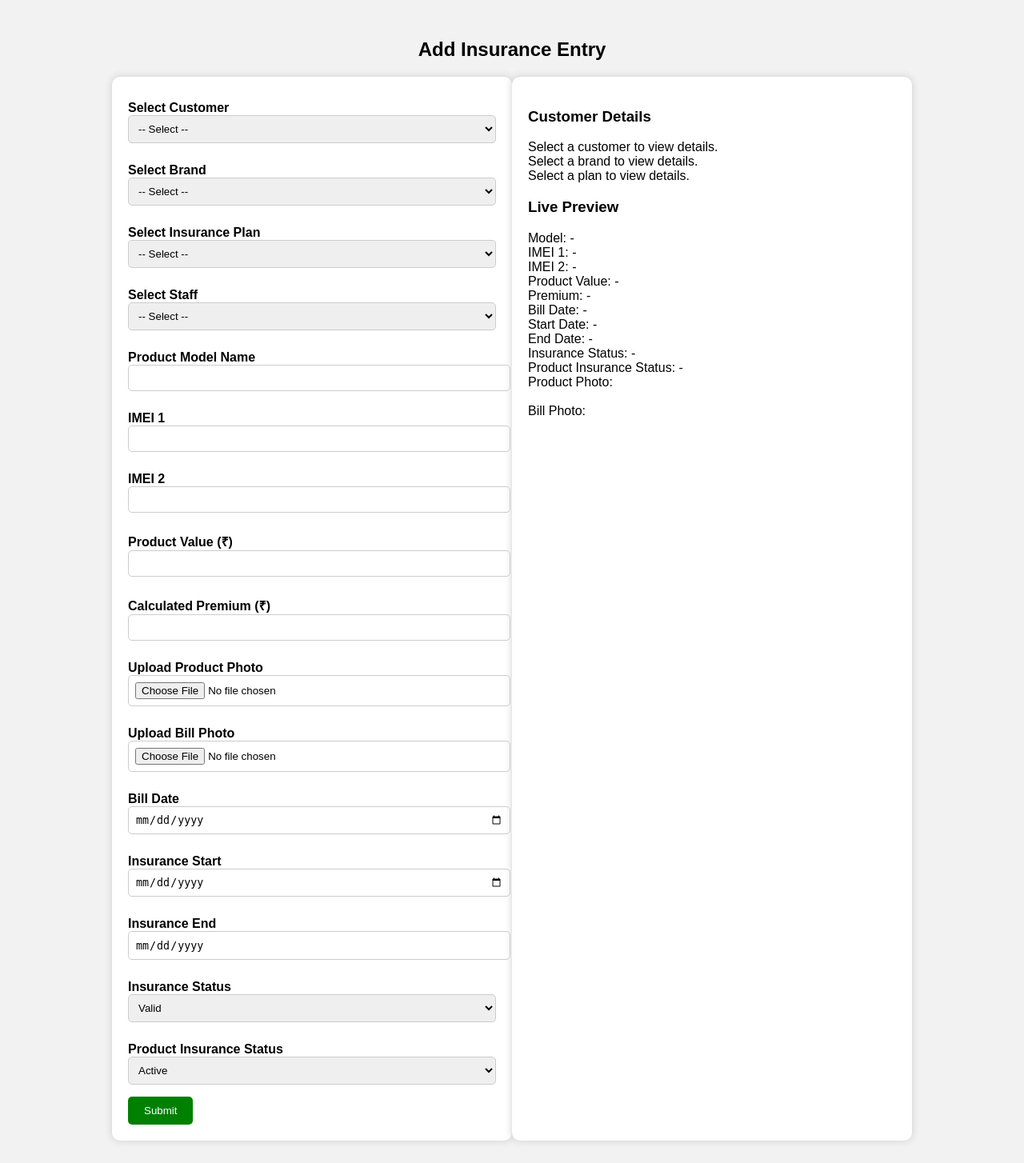
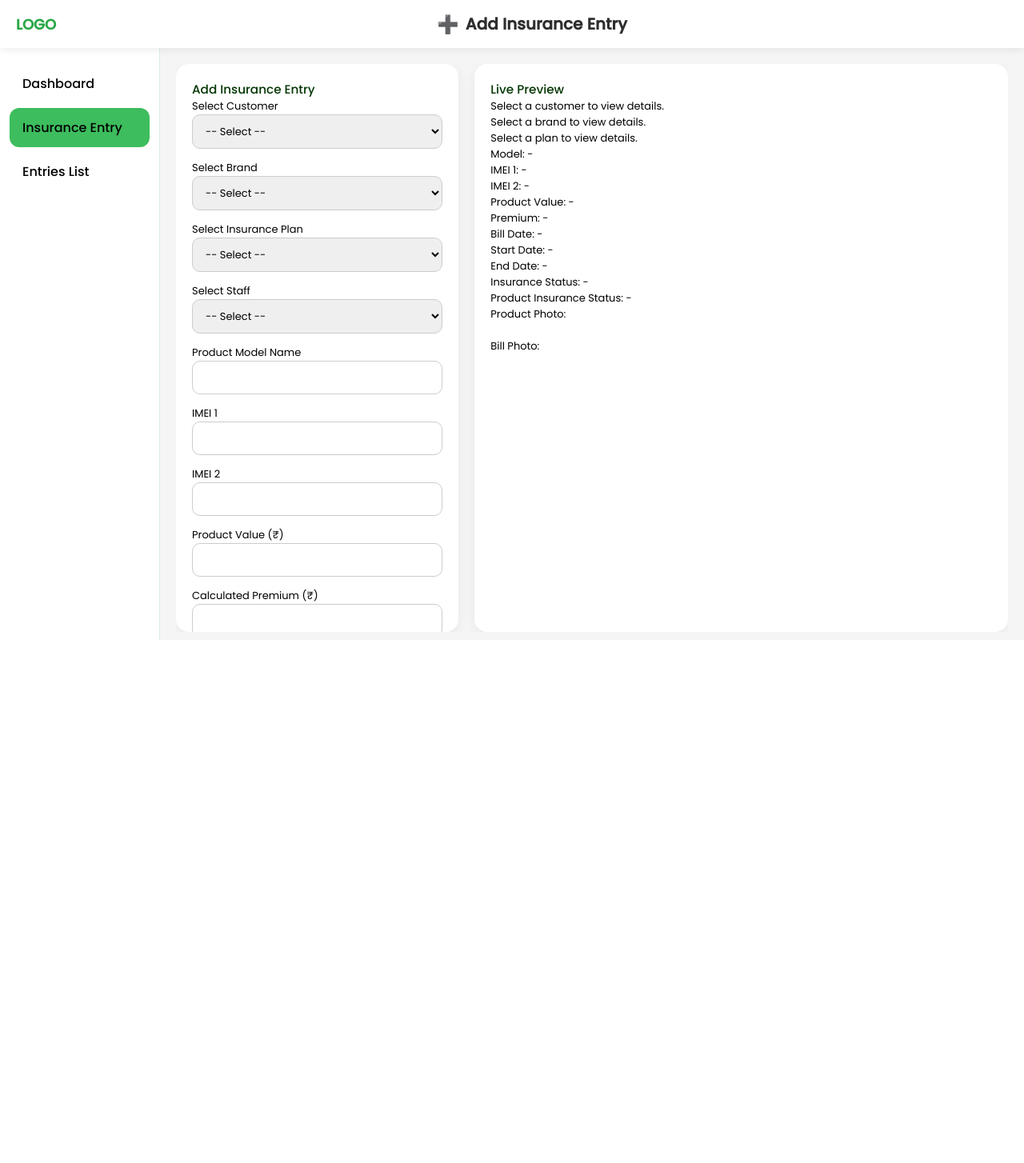
Before and after one commit to etouch-solutions/Bestmobiles, a PHP site: page /Insurance_Entry.php in a window 1280 px wide. Shown: the whole page at 80% size. After the commit the page ends 800 px from the top, so only its background shows below. Run offline with PHP 8.4, Linux system fonts and the light colour scheme; data that the repository does not hold is empty.

Commit message:
Add full project files

```diff
--- a/Insurance_Entry.php
+++ b/Insurance_Entry.php
@@ -1,78 +1,80 @@
+<?php include 'db.php'; $conn = mysqli_connect($host, $user, $pass, $db); ?>
 <!DOCTYPE html>
-<html>
+<html lang="en">
 <head>
+  <meta charset="UTF-8">
+  <meta name="viewport" content="width=device-width,initial-scale=1">
   <title>Add Insurance Entry</title>
-  <style>
-    body { font-family: Arial; background: #f2f2f2; padding: 20px; }
-    .container { display: flex; justify-content: space-between; max-width: 1000px; margin: auto; }
-    form, .preview { background: #fff; padding: 20px; border-radius: 10px; box-shadow: 0 0 10px #ccc; width: 48%; }
-    label { font-weight: bold; margin-top: 10px; display: block; }
-    input, select { width: 100%; padding: 8px; margin-bottom: 15px; border-radius: 5px; border: 1px solid #ccc; }
-    button { padding: 10px 20px; background: green; color: white; border: none; border-radius: 5px; cursor: pointer; }
-    img { width: 100px; margin-top: 10px; }
-  </style>
+  <link rel="stylesheet" href="styles.css">
+  <link rel="stylesheet" href="https://cdnjs.cloudflare.com/ajax/libs/font-awesome/6.5.0/css/all.min.css">
 </head>
 <body>
-<h2 style="text-align:center">Add Insurance Entry</h2>
+
+<div class="navtop">
+  <div class="logo">LOGO</div>
+  <h1><span>➕</span> Add Insurance Entry</h1>
+  <div class="hamburger" onclick="toggleSidebar()">☰</div>
+</div>
+
 <div class="container">
+  <aside class="sidebar mobile-hidden" id="sidebarMenu">
+    <ul>
+      <li><a href="dashboard.php">Dashboard</a></li>
+      <li class="active"><a href="add_insurance_entry.php">Insurance Entry</a></li>
+      <li><a href="insurance_entry_list.php">Entries List</a></li>
+    </ul>
+  </aside>
+
+  <main class="main-content">
+    <div class="content-area">
+      <!-- Form Section -->
+      <section class="add-branch">
+        <h3>Add Insurance Entry</h3>
         <form action="insert_insurance_entry.php" method="POST" enctype="multipart/form-data">
-    <?php include 'db.php'; $conn = mysqli_connect($host, $user, $pass, $db); ?>
-
-    <!-- Customer Dropdown -->
           <label>Select Customer</label>
-    <select name="cus_id" id="cus_id" onchange="loadCustomerDetails(this.value)" required>
+          <select name="cus_id" onchange="loadCustomerDetails(this.value)" required>
             <option value="">-- Select --</option>
             <?php
-        $res = mysqli_query($conn, "SELECT Cus_Id, Cus_Name FROM Customer_Master WHERE Is_Active = 1");
-        while ($row = mysqli_fetch_assoc($res)) {
+              $res = mysqli_query($conn, "SELECT Cus_Id, Cus_Name FROM Customer_Master WHERE Is_Active=1");
+              while ($row = mysqli_fetch_assoc($res))
                 echo "<option value='{$row['Cus_Id']}'>{$row['Cus_Name']}</option>";
-        }
             ?>
           </select>
 
-    <!-- Brand -->
           <label>Select Brand</label>
           <select name="brand_id" onchange="loadBrandDetails(this.value)" required>
             <option value="">-- Select --</option>
             <?php
-        $res = mysqli_query($conn, "SELECT Brand_Id, Brand_Name FROM Brands_Master WHERE Is_Active = 1");
-        while ($row = mysqli_fetch_assoc($res)) {
+              $res = mysqli_query($conn, "SELECT Brand_Id, Brand_Name FROM Brands_Master WHERE Is_Active=1");
+              while ($row = mysqli_fetch_assoc($res))
                 echo "<option value='{$row['Brand_Id']}'>{$row['Brand_Name']}</option>";
-        }
             ?>
           </select>
 
-    <!-- Insurance Plan -->
           <label>Select Insurance Plan</label>
           <select name="insurance_id" id="insurance_id" onchange="calculatePremiumAndEndDate(); loadInsuranceDetails(this.value)" required>
-
             <option value="">-- Select --</option>
             <?php
-        $res = mysqli_query($conn, "SELECT Insurance_Id, Insurance_Name, Premium_Percentage, Duration_Months FROM Insurance_Master WHERE Insurance_Status = 1");
-        while ($row = mysqli_fetch_assoc($res)) {
-          echo "<option value='{$row['Insurance_Id']}' data-premium='{$row['Premium_Percentage']}' data-duration='{$row['Duration_Months']}'>{$row['Insurance_Name']}</option>";
-        }
+              $res = mysqli_query($conn, "SELECT Insurance_Id, Insurance_Name, Premium_Percentage, Duration_Months FROM Insurance_Master WHERE Is_Active=1");
+              while($r = mysqli_fetch_assoc($res))
+                echo "<option value='{$r['Insurance_Id']}' data-premium='{$r['Premium_Percentage']}' data-duration='{$r['Duration_Months']}'>{$r['Insurance_Name']}</option>";
             ?>
           </select>
 
-    <!-- Staff -->
           <label>Select Staff</label>
           <select name="staff_id" required>
             <option value="">-- Select --</option>
             <?php
-        $res = mysqli_query($conn, "SELECT Staff_Id, Staff_Name FROM Staff_Master WHERE Staff_Status = 1");
-        while ($row = mysqli_fetch_assoc($res)) {
-          echo "<option value='{$row['Staff_Id']}'>{$row['Staff_Name']}</option>";
-        }
+              $res = mysqli_query($conn, "SELECT Staff_Id, Staff_Name FROM Staff_Master WHERE Staff_Status=1");
+              while($r = mysqli_fetch_assoc($res))
+                echo "<option value='{$r['Staff_Id']}'>{$r['Staff_Name']}</option>";
             ?>
           </select>
 
-    <!-- Product Details -->
           <label>Product Model Name</label>
           <input type="text" name="product_model_name" oninput="updatePreview('model', this)" required>
 
           <label>IMEI 1</label>
-
           <input type="text" name="imei_1" oninput="updatePreview('imei1', this)" required>
 
           <label>IMEI 2</label>
@@ -84,14 +86,12 @@
           <label>Calculated Premium (₹)</label>
           <input type="number" name="premium_amount" id="premium_amount" readonly>
 
-    <!-- File Uploads -->
           <label>Upload Product Photo</label>
- <input type="file" name="product_photo" accept="image/*" onchange="previewImage(this, 'previewProductPhoto')">
+          <input type="file" name="product_photo" accept="image/*" onchange="previewImage(this,'previewProductPhoto')">
 
           <label>Upload Bill Photo</label>
-    <input type="file" name="bill_photo" accept="image/*" onchange="previewImage(this, 'previewBillPhoto')">
+          <input type="file" name="bill_photo" accept="image/*" onchange="previewImage(this,'previewBillPhoto')">
 
-    <!-- Dates -->
           <label>Bill Date</label>
           <input type="date" name="bill_date" onchange="updatePreview('bill', this)" required>
 
@@ -100,6 +100,7 @@
 
           <label>Insurance End</label>
           <input type="date" name="insurance_end" id="insurance_end" readonly>
+
           <label>Insurance Status</label>
           <select name="insurance_status" onchange="updatePreview('insStatus', this)">
             <option value="1">Valid</option>
@@ -114,167 +115,57 @@
 
           <button type="submit">Submit</button>
         </form>
+      </section>
 
-  <!-- Live Preview Panel -->
-  <div class="preview">
-    <h3>Customer Details</h3>
+      <!-- Preview Panel -->
+      <section class="overview">
+        <h3>Live Preview</h3>
         <div id="customerDetails">Select a customer to view details.</div>
         <div id="brandDetails">Select a brand to view details.</div>
         <div id="insuranceDetails">Select a plan to view details.</div>
-<h3>Live Preview</h3>
-<div id="previewModel">Model: -</div>
-<div id="previewIMEI1">IMEI 1: -</div>
-<div id="previewIMEI2">IMEI 2: -</div>
-<div id="previewValue">Product Value: -</div>
-<div id="previewPremium">Premium: -</div>
-<div id="previewBillDate">Bill Date: -</div>
-<div id="previewStart">Start Date: -</div>
-<div id="previewEnd">End Date: -</div>
-<div id="previewInsStatus">Insurance Status: -</div>
-<div id="previewProdStatus">Product Insurance Status: -</div>
-<div>
-  Product Photo: <br><img id="previewProductPhoto" width="120" />
+        <p id="previewModel">Model: -</p>
+        <p id="previewIMEI1">IMEI 1: -</p>
+        <p id="previewIMEI2">IMEI 2: -</p>
+        <p id="previewValue">Product Value: -</p>
+        <p id="previewPremium">Premium: -</p>
+        <p id="previewBillDate">Bill Date: -</p>
+        <p id="previewStart">Start Date: -</p>
+        <p id="previewEnd">End Date: -</p>
+        <p id="previewInsStatus">Insurance Status: -</p>
+        <p id="previewProdStatus">Product Insurance Status: -</p>
+        <div>Product Photo:<br><img id="previewProductPhoto" width="120"></div>
+        <div>Bill Photo:<br><img id="previewBillPhoto" width="120"></div>
+      </section>
     </div>
-<div>
-  Bill Photo: <br><img id="previewBillPhoto" width="120" />
+  </main>
 </div>
 
-  </div>
-</div>
-
+<!-- JS -->
 <script>
-
-function updatePreview(type, el) {
+function toggleSidebar(){document.getElementById('sidebarMenu').classList.toggle('mobile-hidden');}
+function updatePreview(type, el){
   const val = el.value || '-';
-  const map = {
-    model: 'previewModel',
-    imei1: 'previewIMEI1',
-    imei2: 'previewIMEI2',
-    value: 'previewValue',
-    bill: 'previewBillDate',
-    start: 'previewStart',
-    insStatus: 'previewInsStatus',
-    prodStatus: 'previewProdStatus'
-  };
-
-  if (type === 'insStatus' || type === 'prodStatus') {
-    const text = el.options[el.selectedIndex].text;
-    document.getElementById(map[type]).innerText = text;
-  } else if (map[type]) {
-    document.getElementById(map[type]).innerText = val;
+  const map = {model:'previewModel', imei1:'previewIMEI1', imei2:'previewIMEI2', value:'previewValue', bill:'previewBillDate', start:'previewStart', insStatus:'previewInsStatus', prodStatus:'previewProdStatus'};
+  document.getElementById(map[type]).innerText = (type==='insStatus'||type==='prodStatus') ? el.options[el.selectedIndex].text : val;
 }
+function previewImage(inp, id){
+  if(!inp.files[0])return;
+  const r=new FileReader();
+  r.onload=e=>document.getElementById(id).src=e.target.result;
+  r.readAsDataURL(inp.files[0]);
 }
-
-function previewImage(input, previewId) {
-  const file = input.files[0];
-  if (!file) return;
-  const reader = new FileReader();
-  reader.onload = function (e) {
-    document.getElementById(previewId).src = e.target.result;
-  };
-  reader.readAsDataURL(file);
+function calculatePremiumAndEndDate(){
+  const ins=document.getElementById('insurance_id'),opt=ins.options[ins.selectedIndex],p=opt.getAttribute('data-premium'),d=opt.getAttribute('data-duration'),val=parseFloat(document.getElementById('product_value').value)||0;
+  if(p&&val){const pr=(val*parseFloat(p))/100;document.getElementById('premium_amount').value=pr.toFixed(2);document.getElementById('previewPremium').innerText='₹'+pr.toFixed(2);}
+  const sd=document.getElementById('insurance_start').value; if(sd){const dt=new Date(sd);dt.setMonth(dt.getMonth()+parseInt(d));const iso=dt.toISOString().split('T')[0];document.getElementById('insurance_end').value=iso;document.getElementById('previewEnd').innerText=iso;}
 }
-
-// Premium + End Date is already handled by your calculatePremiumAndEndDate()
-document.getElementById('insurance_id').addEventListener('change', calculatePremiumAndEndDate);
-document.getElementById('product_value').addEventListener('input', calculatePremiumAndEndDate);
-document.getElementById('insurance_start').addEventListener('change', calculatePremiumAndEndDate);
-
-
-
-function calculatePremiumAndEndDate() {
-  const insurance = document.getElementById('insurance_id');
-  const selectedOption = insurance.options[insurance.selectedIndex];
-  const percentage = selectedOption.getAttribute('data-premium');
-  const durationMonths = selectedOption.getAttribute('data-duration');
-  const productValue = parseFloat(document.getElementById('product_value').value) || 0;
-
-  // Calculate premium
-  if (percentage && productValue) {
-    const premium = (productValue * parseFloat(percentage)) / 100;
-    document.getElementById('premium_amount').value = premium.toFixed(2);
-    document.getElementById('previewPremium').innerText = `₹${premium.toFixed(2)}`;
-  }
-
-  // Set End Date
-  const startInput = document.getElementById('insurance_start');
-  const startDate = new Date(startInput.value);
-  if (!isNaN(startDate) && durationMonths) {
-    const endDate = new Date(startDate);
-    endDate.setMonth(endDate.getMonth() + parseInt(durationMonths));
-    const isoEndDate = endDate.toISOString().split('T')[0];
-    document.getElementById('insurance_end').value = isoEndDate;
-    document.getElementById('previewEnd').innerText = isoEndDate;
-  }
-}
-
-
-
-
-
-
-
-function loadBrandDetails(brand_id) {
-  if (!brand_id) return document.getElementById('brandDetails').innerText = "Select a brand to view details.";
-  fetch(`fetch_brand.php?brand_id=${brand_id}`)
-    .then(res => res.text())
-    .then(data => document.getElementById('brandDetails').innerHTML = data);
-}
-
-function loadInsuranceDetails(ins_id) {
-  if (!ins_id) return document.getElementById('insuranceDetails').innerText = "Select a plan to view details.";
-  fetch(`fetch_insurance.php?insurance_id=${ins_id}`)
-    .then(res => res.text())
-    .then(data => document.getElementById('insuranceDetails').innerHTML = data);
-}
-
-function loadStaffDetails(staff_id) {
-  if (!staff_id) return document.getElementById('staffDetails').innerText = "Select staff to view details.";
-  fetch(`fetch_staff.php?staff_id=${staff_id}`)
-    .then(res => res.text())
-    .then(data => document.getElementById('staffDetails').innerHTML = data);
-}
-
-
-
-
-function loadCustomerDetails(cus_id) {
-  if (cus_id == "") {
-    document.getElementById('customerDetails').innerHTML = "Select a customer to view details.";
-    return;
-  }
-  fetch(`fetch_customer.php?cus_id=${cus_id}`)
-    .then(res => res.text())
-    .then(data => document.getElementById('customerDetails').innerHTML = data);
-}
-
-function calculatePremiumAndEndDate() {
-  const insurance = document.getElementById('insurance_id');
-  const selectedOption = insurance.options[insurance.selectedIndex];
-  const percentage = selectedOption.getAttribute('data-premium');
-  const durationMonths = selectedOption.getAttribute('data-duration');
-  const productValue = parseFloat(document.getElementById('product_value').value) || 0;
-
-  // Calculate premium
-  if (percentage && productValue) {
-    const premium = (productValue * parseFloat(percentage)) / 100;
-    document.getElementById('premium_amount').value = premium.toFixed(2);
-  }
-
-  // Auto-calculate end date when start date changes
-  const startInput = document.getElementById('insurance_start');
-  const startDate = new Date(startInput.value);
-  if (!isNaN(startDate) && durationMonths) {
-    const endDate = new Date(startDate);
-    endDate.setMonth(endDate.getMonth() + parseInt(durationMonths));
-    const isoEndDate = endDate.toISOString().split('T')[0];
-    document.getElementById('insurance_end').value = isoEndDate;
-  }
-}
-
+function loadCustomerDetails(id){ if(!id)return document.getElementById('customerDetails').innerText="Select a customer to view details.";fetch(`fetch_customer.php?cus_id=${id}`).then(r=>r.text()).then(d=>document.getElementById('customerDetails').innerHTML=d);}
+function loadBrandDetails(id){ if(!id)return document.getElementById('brandDetails').innerText="Select a brand to view details.";fetch(`fetch_brand.php?brand_id=${id}`).then(r=>r.text()).then(d=>document.getElementById('brandDetails').innerHTML=d);}
+function loadInsuranceDetails(id){ if(!id)return document.getElementById('insuranceDetails').innerText="Select a plan to view details.";fetch(`fetch_insurance.php?insurance_id=${id}`).then(r=>r.text()).then(d=>document.getElementById('insuranceDetails').innerHTML=d);}
 document.getElementById('insurance_id').addEventListener('change', calculatePremiumAndEndDate);
 document.getElementById('product_value').addEventListener('input', calculatePremiumAndEndDate);
 document.getElementById('insurance_start').addEventListener('change', calculatePremiumAndEndDate);
 </script>
+
 </body>
 </html>
```
Lines whose indentation alone changed are shown as unchanged.
